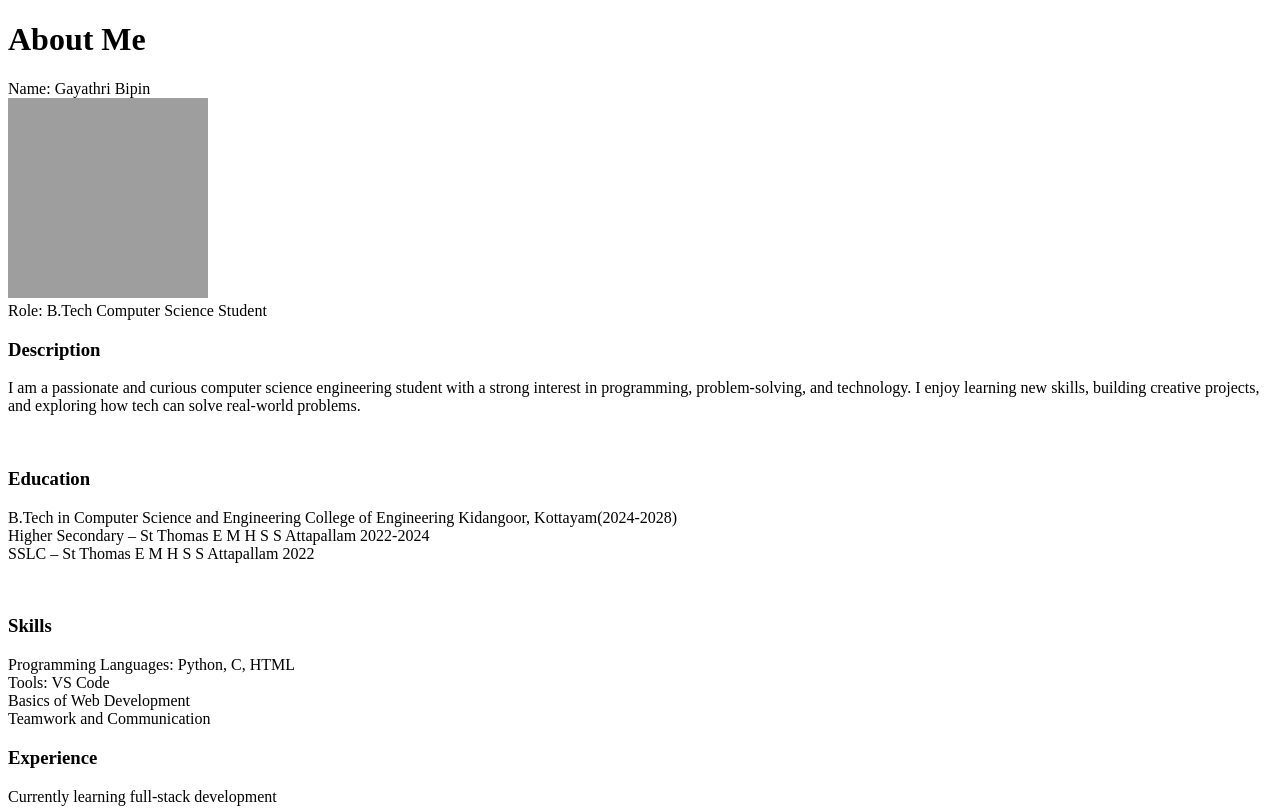
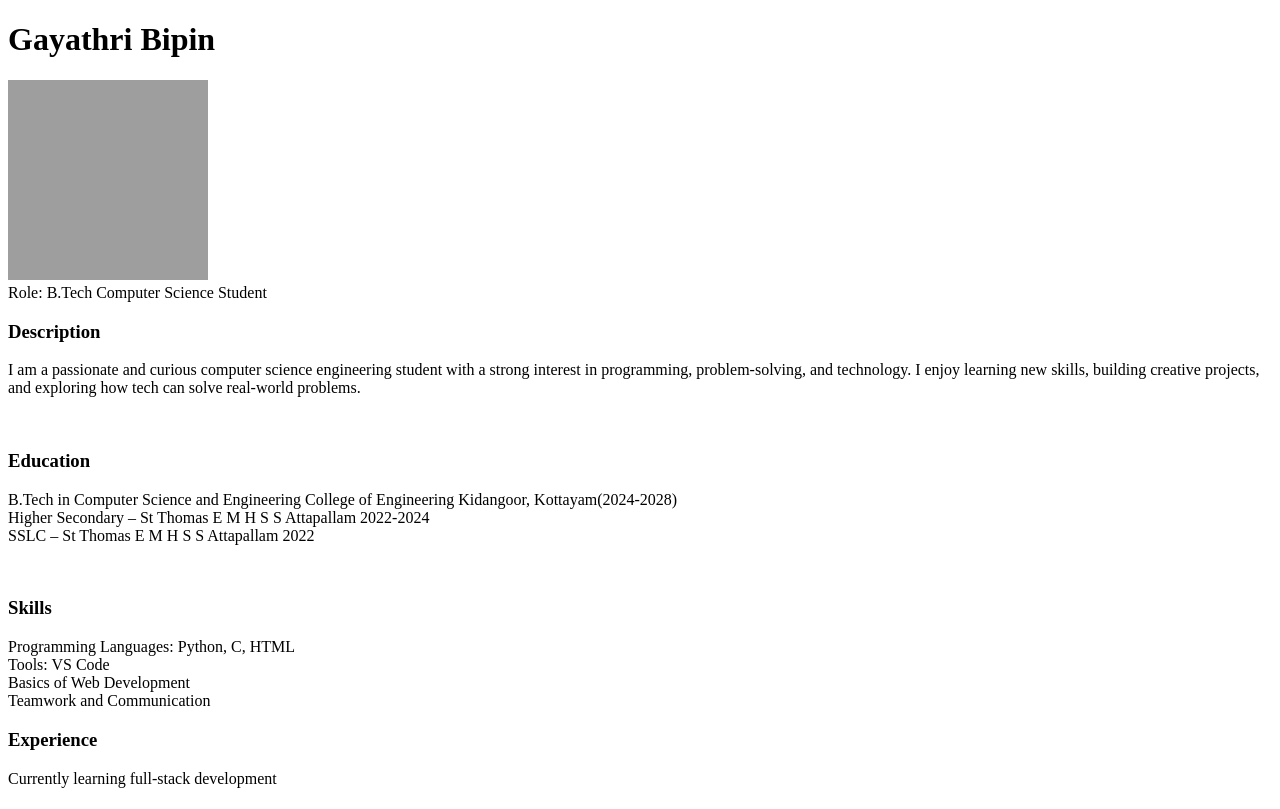
Before and after one commit to gayathribipin-123/htmlcode-task-1, a plain HTML site: page index.html in a window 1280 px wide. Shown: the top 809 px of the page. Drawn offline with Linux system fonts and the light colour scheme; grey boxes are pictures that could not be loaded.

Commit message:
Add files via upload

```diff
--- a/index.html
+++ b/index.html
@@ -4,8 +4,8 @@
         <title>Bio Data</title>
     </head>
     <body>
-        <h1>About Me</h1>
-        <p>Name: Gayathri Bipin<br>
+        <h1>Gayathri Bipin</h1>
+        <p>
             <img src="https://h-o-m-e.org/wp-content/uploads/2022/04/Blank-Profile-Picture-2.jpg"width="200" height="200"><br>
             Role: B.Tech Computer Science Student<br>
 
```
